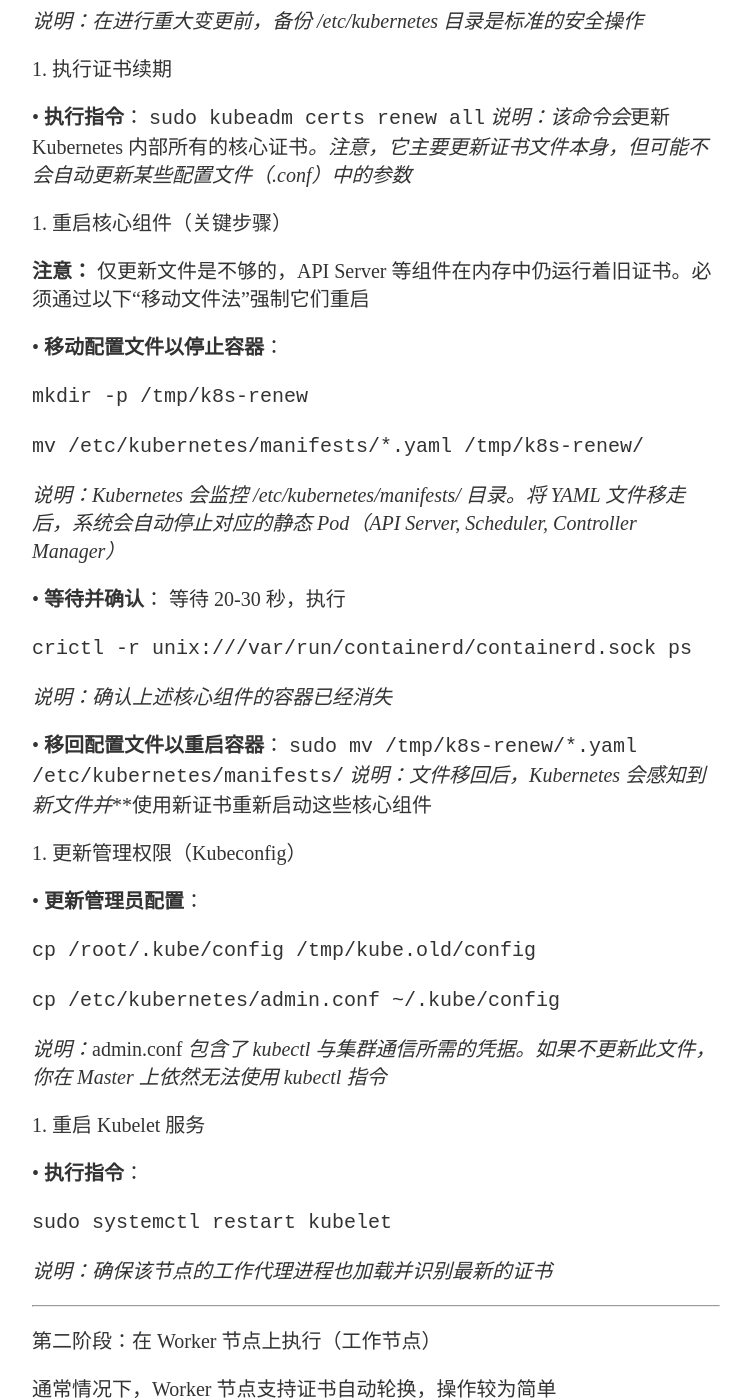
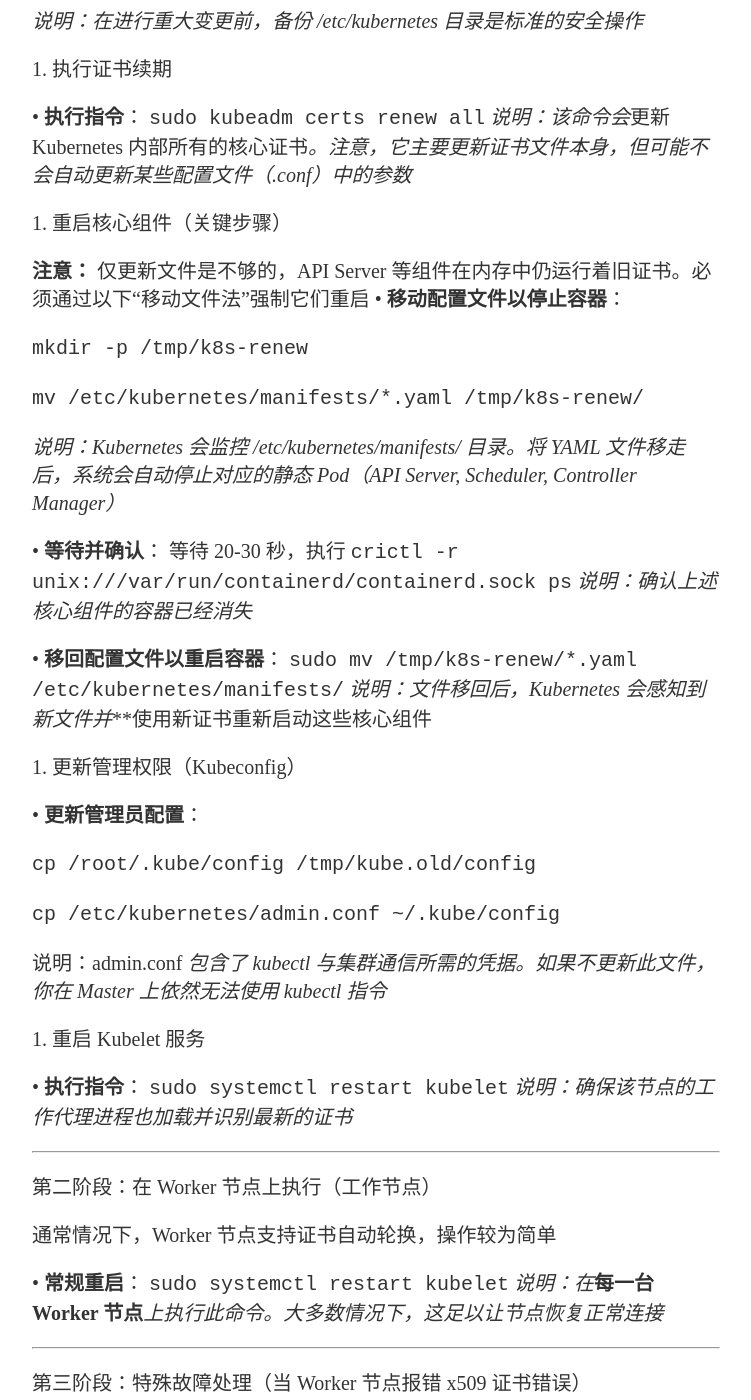
Before and after one commit to yimacro/yimacro.github.io, a Jekyll site: the page built from _posts/2025-12-26-集群证书升级.md, in a window 1280 px wide and 1400 px high, scrolled down 1101 px. Shown: the whole window, without its empty margins (264-1015 px from the left). Built offline with Jekyll 4.4.1, drawn with Linux system fonts in a browser that asks for light colours; some web fonts are replaced; comment, search, counter and statistics services are not loaded.

Commit message:
优化集群证书升级文档，删除多余空行，调整部分说明格式

```diff
--- a/_posts/2025-12-26-集群证书升级.md
+++ b/_posts/2025-12-26-集群证书升级.md
@@ -18,8 +18,6 @@ categories: [云]
 *这下面是针对 Kubernetes 集群证书过期的详细操作手册。当证书过期时，Master 节点上的 `kubectl` 指令将无法正常工作，并报错提示证书失效*
 
 *请按照以下步骤，在相应的机器上执行操作。*
-
-
 
 第一阶段：在 Master 节点上执行（控制平面）
 
@@ -44,7 +42,6 @@ categories: [云]
 3. 重启核心组件（关键步骤）
 
 **注意：** 仅更新文件是不够的，API Server 等组件在内存中仍运行着旧证书。必须通过以下“移动文件法”强制它们重启
-
 • **移动配置文件以停止容器**：
 
  `mkdir -p /tmp/k8s-renew`
@@ -53,11 +50,8 @@ categories: [云]
 
 *说明：Kubernetes 会监控* */etc/kubernetes/manifests/* *目录。将 YAML 文件移走后，系统会自动停止对应的静态 Pod（API Server, Scheduler, Controller Manager）*
 
-• **等待并确认**： 等待 20-30 秒，执行
-
-`crictl -r unix:///var/run/containerd/containerd.sock ps`
-
- *说明：确认上述核心组件的容器已经消失*
+• **等待并确认**： 等待 20-30 秒，执行 `crictl -r unix:///var/run/containerd/containerd.sock ps`
+*说明：确认上述核心组件的容器已经消失*
 
 • **移回配置文件以重启容器**： `sudo mv /tmp/k8s-renew/*.yaml /etc/kubernetes/manifests/` *说明：文件移回后，Kubernetes 会感知到新文件并***使用新证书重新启动这些核心组件
 
@@ -69,21 +63,14 @@ categories: [云]
 
 `cp /etc/kubernetes/admin.conf ~/.kube/config`
 
-*说明：*admin.conf *包含了* *kubectl* *与集群通信所需的凭据。如果不更新此文件，你在 Master 上依然无法使用* *kubectl* *指令*
-
-
+说明：admin.conf *包含了* *kubectl* *与集群通信所需的凭据。如果不更新此文件，你在 Master 上依然无法使用* *kubectl* *指令*
 
 5. 重启 Kubelet 服务
 
-• **执行指令**：
-
-`sudo systemctl restart kubelet`
-
+• **执行指令**： `sudo systemctl restart kubelet`
 *说明：确保该节点的工作代理进程也加载并识别最新的证书*
 
 ---
-
-
 
 第二阶段：在 Worker 节点上执行（工作节点）
 
@@ -92,8 +79,6 @@ categories: [云]
 • **常规重启**： `sudo systemctl restart kubelet` *说明：在***每一台 Worker 节点***上执行此命令。大多数情况下，这足以让节点恢复正常连接*
 
 ---
-
-
 
 第三阶段：特殊故障处理（当 Worker 节点报错 x509 证书错误）
 
```
